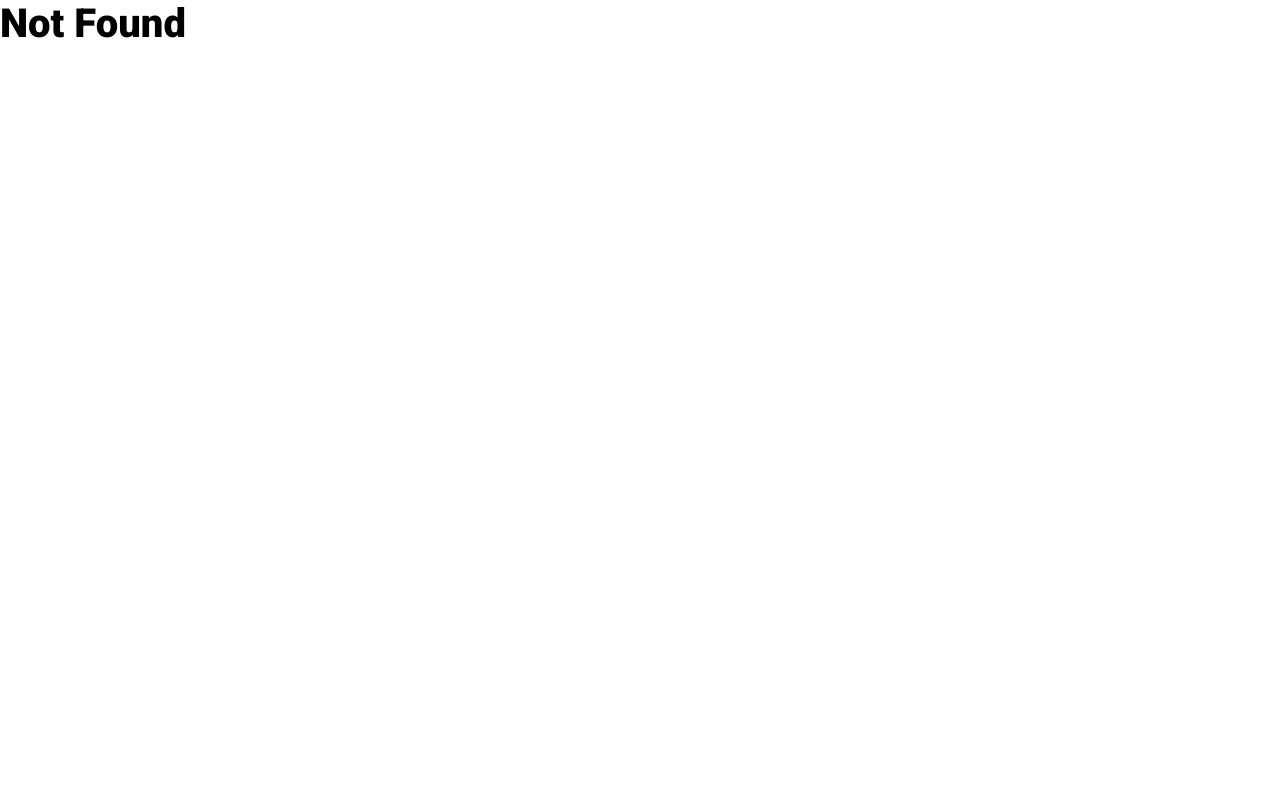
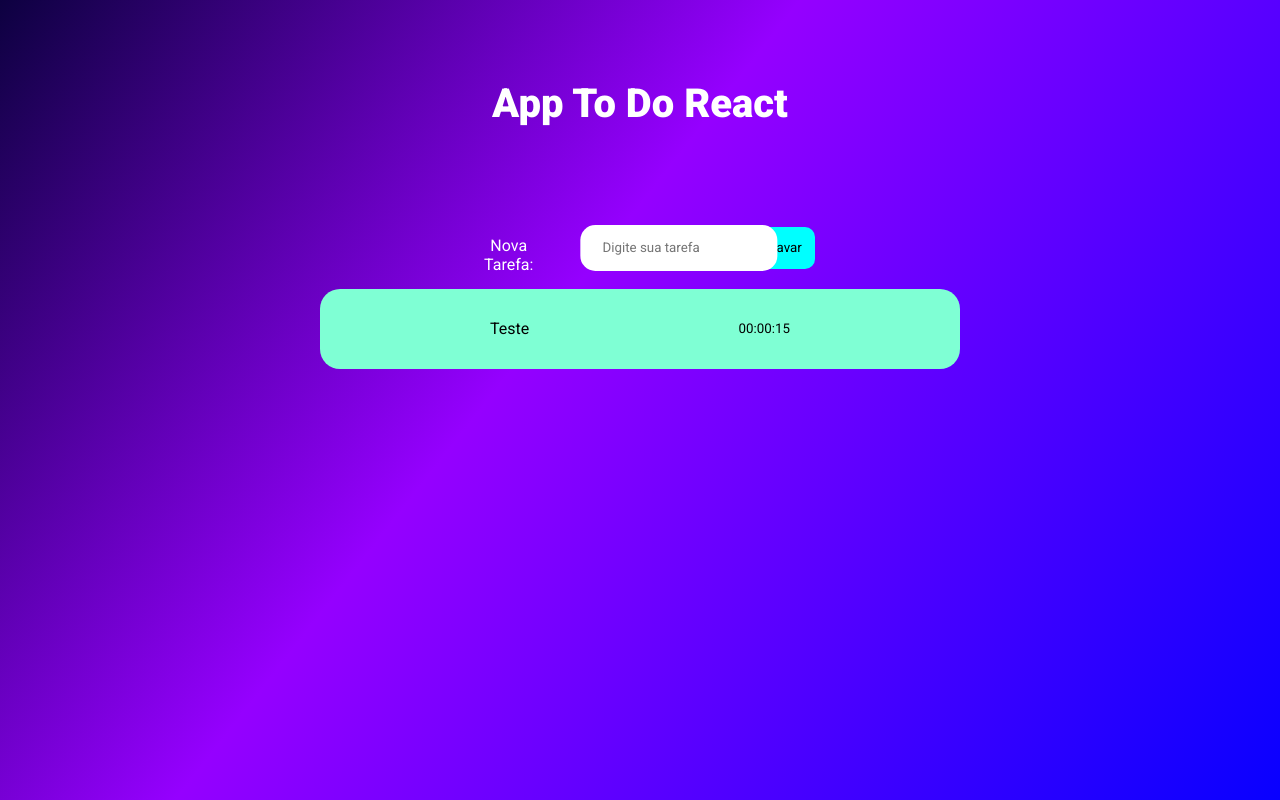
Before and after one commit to GuiParpineli/ToDoAppReact, a React (Vite) app: page /ToDoAppReact/tasks in a window 1280 px wide. Built offline with nearby package versions, Linux system fonts and the light colour scheme.

Commit message:
add initial page task

```diff
--- a/package.json
+++ b/package.json
@@ -10,7 +10,8 @@
   "dependencies": {
     "react": "^18.0.0",
     "react-dom": "^18.0.0",
-    "react-router-dom": "^6.3.0"
+    "react-router-dom": "^6.3.0",
+    "uuid": "^8.3.2"
   },
   "devDependencies": {
     "@types/node": "^17.0.32",
--- a/src/Routes.tsx
+++ b/src/Routes.tsx
@@ -6,6 +6,7 @@ import {
 
 import { Login } from './pages/login/Login'
 import { Signup } from './pages/signup/Signup'
+import { Tasks } from "./pages/tasks/Tasks";
 
 export function AppRoutes() {
     return (
@@ -13,6 +14,7 @@ export function AppRoutes() {
             <Routes>
                 <Route path="/ToDoAppReact/" element={<Login />} />
                 <Route path="/ToDoAppReact/signup" element={<Signup />} />
+                <Route path="/ToDoAppReact/tasks" element={<Tasks />} />
                 <Route path="*" element={<h1>Not Found</h1>} />
             </Routes>
 
--- /dev/null
+++ b/src/components/TaksNotDone.tsx
@@ -0,0 +1,14 @@
+import './../components/error/style.css'
+
+export type NotDone = {
+    nameTask: string;
+    date: string;
+}
+export function TaskNotDone(props: NotDone) {
+    return (
+        <div className='notDone'>
+            <p>{props.nameTask}</p>
+            <small>{props.date}</small>
+        </div>
+    )
+}
--- a/src/components/error/style.css
+++ b/src/components/error/style.css
@@ -1,14 +1,75 @@
 .error {
     max-width: 20em;
-    margin:0;
+    margin: 0;
     position: relative;
     color: rgb(255, 4, 4);
     top: 1em;
     padding: .8em;
     font-weight: 500;
 }
+
 .error p {
     color: rgb(255, 4, 4);
     font-size: .8em;
     font-weight: 500;
 }
+
+
+.mainContainer {
+    background: rgb(13, 1, 64);
+    background: linear-gradient(128deg, rgba(13, 1, 64, 1) 0%, var(--primary) 42%, var(--secondary) 100%);
+    height: 100vh;
+    color: white;
+    text-align: center;
+}
+
+.titleTasks {
+    display: flex;
+    padding: 5em;
+    align-items: center;
+    justify-content: center;
+}
+.containerNewTask{
+    display: flex;
+    flex-direction: row;
+    padding: 10px;
+    justify-content: center;
+    gap: 10px;
+}
+.formNewTask {
+    display: flex;
+    width: 20%;
+    align-items: center;
+    justify-content: center;
+}
+
+.btn-task{
+    background-color: aqua;
+    border: 0;
+    padding: 1em;
+    border-radius: 10px;
+}
+
+.tasksNotDone{
+    background-color: aquamarine;
+    border-radius: 20px;
+    color: black;
+    width: 50%;
+    position: relative;
+    left: 50%;
+    transform: translate(-50%);
+}
+
+.cardTask{
+    display: flex;
+    justify-content: center;
+}
+
+.notDone{
+    height: 5em;
+    width: 50%;
+    display: flex;
+    align-items: center;
+    padding: 10px;
+    justify-content: space-between;
+}
--- a/src/main.tsx
+++ b/src/main.tsx
@@ -2,8 +2,6 @@ import React from 'react'
 import ReactDOM from 'react-dom/client'
 import { BrowserRouter } from 'react-router-dom'
 import './global.css'
-import { Login } from './pages/login/Login'
-import { Signup } from './pages/signup/Signup'
 import { AppRoutes } from './Routes'
 
 ReactDOM.createRoot(document.getElementById('root')!).render(
--- a/src/pages/login/Login.tsx
+++ b/src/pages/login/Login.tsx
@@ -1,12 +1,7 @@
 import { useState } from 'react'
 import './login.css'
 import imageTodo from '/src/path12.png';
-import {
-  Routes,
-  Route,
-  Link,
-  Outlet,
-} from "react-router-dom";
+import { Link, } from "react-router-dom";
 
 export function Login() {
 
@@ -19,12 +14,12 @@ export function Login() {
       </div>
       <div className='containerForm'>
         <form action="">
-        <div className='mobileTitle'>
-          <h1 >App To Do</h1>
-          <p>Suas Tarefas Organizadas</p>
+          <div className='mobileTitle'>
+            <h1 >App To Do</h1>
+            <p>Suas Tarefas Organizadas</p>
           </div>
           <p>Não possui conta?
-            <Link to='/ToDoAppReact/signup'><button className='btn-login' type='button'>Login</button></Link>
+            <Link to='/ToDoAppReact/signup'><button className='btn-login' type='button'>Cadastre-se</button></Link>
           </p>
           <h1>Faça Login:</h1>
 
--- a/src/pages/signup/Signup.tsx
+++ b/src/pages/signup/Signup.tsx
@@ -78,7 +78,7 @@ export function Signup() {
             <h1 >App To Do</h1>
             <p>Suas Tarefas Organizadas</p>
           </div>
-          <p>Não possui conta?
+          <p>Já possui conta?
             <Link to='/ToDoAppReact/'><button className='btn-login' type='button'>Login</button></Link>
           </p>
 
--- /dev/null
+++ b/src/pages/tasks/Tasks.tsx
@@ -0,0 +1,38 @@
+import { useState, useEffect } from "react";
+import '../../components/error/style.css'
+import { Link } from "react-router-dom";
+import { TaskNotDone } from "../../components/TaksNotDone";
+import { randomBytes } from "crypto";
+
+export function Tasks() {
+
+    return (
+        <div className="mainContainer">
+            <header>
+                <div className="titleTasks">
+                <h1>App To Do React</h1>
+                </div>
+                <div className="containerNewTask">
+                <form action="" className="formNewTask">
+                <label htmlFor="newTaks">Nova Tarefa:</label>
+                <input placeholder='Digite sua tarefa' id='newTask' type='text' />
+                <button type="button" className='btn-task'>Gravar</button>
+                </form>
+                </div>
+            </header>
+            <div className="tasksNotDone">
+                <div className="cardTask">
+                    <TaskNotDone
+                    key='01'
+                    nameTask= 'Teste'
+                    date= {new Date().toLocaleTimeString('pt-br', {
+                        hour: '2-digit',
+                        minute: '2-digit',
+                        second: '2-digit',
+                      })}
+                    />
+                </div>
+            </div>
+        </div>
+    )
+}
```
Also changed, not shown: 1 other file (tests, documents, lock files or other folders).
